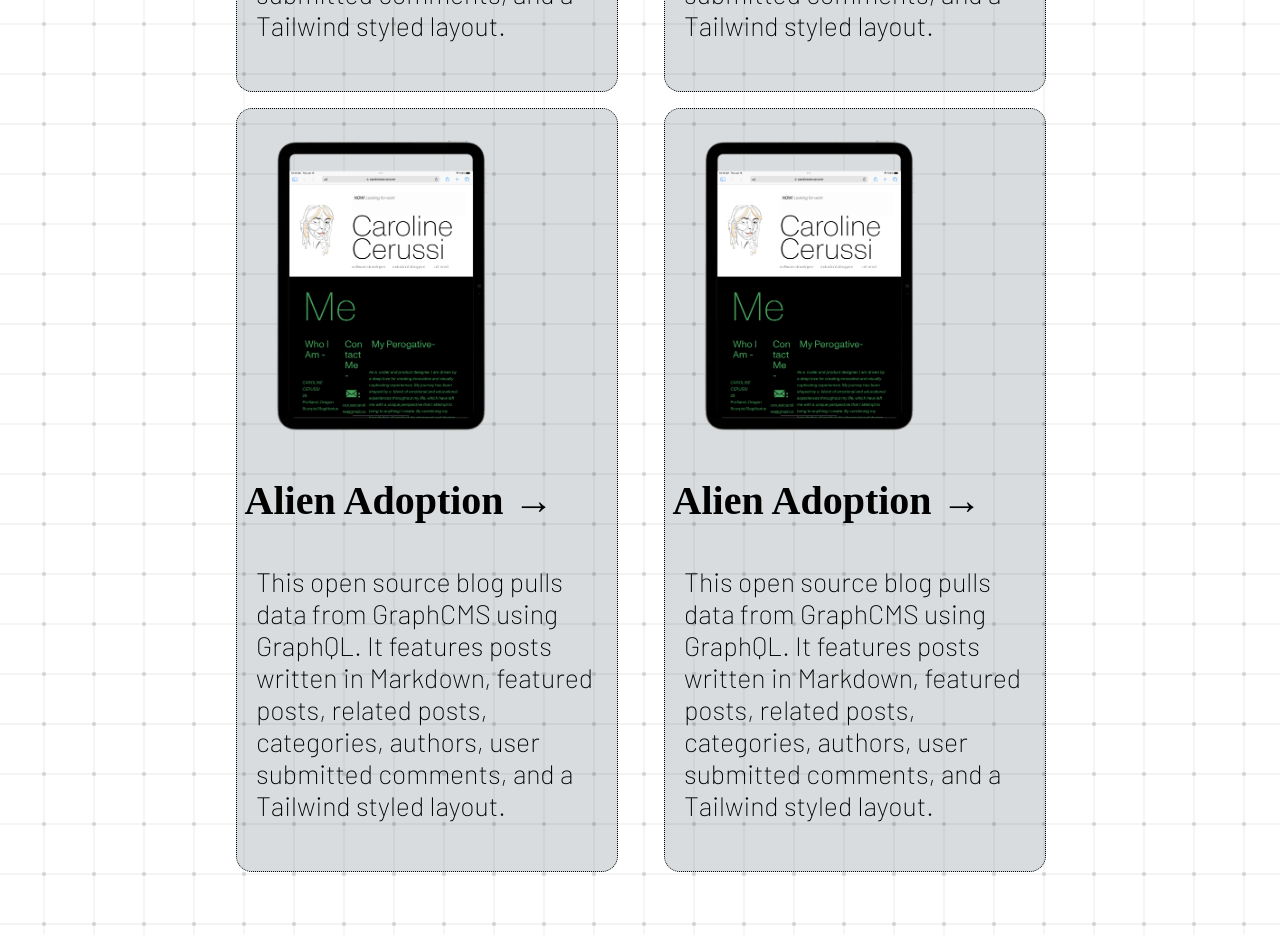
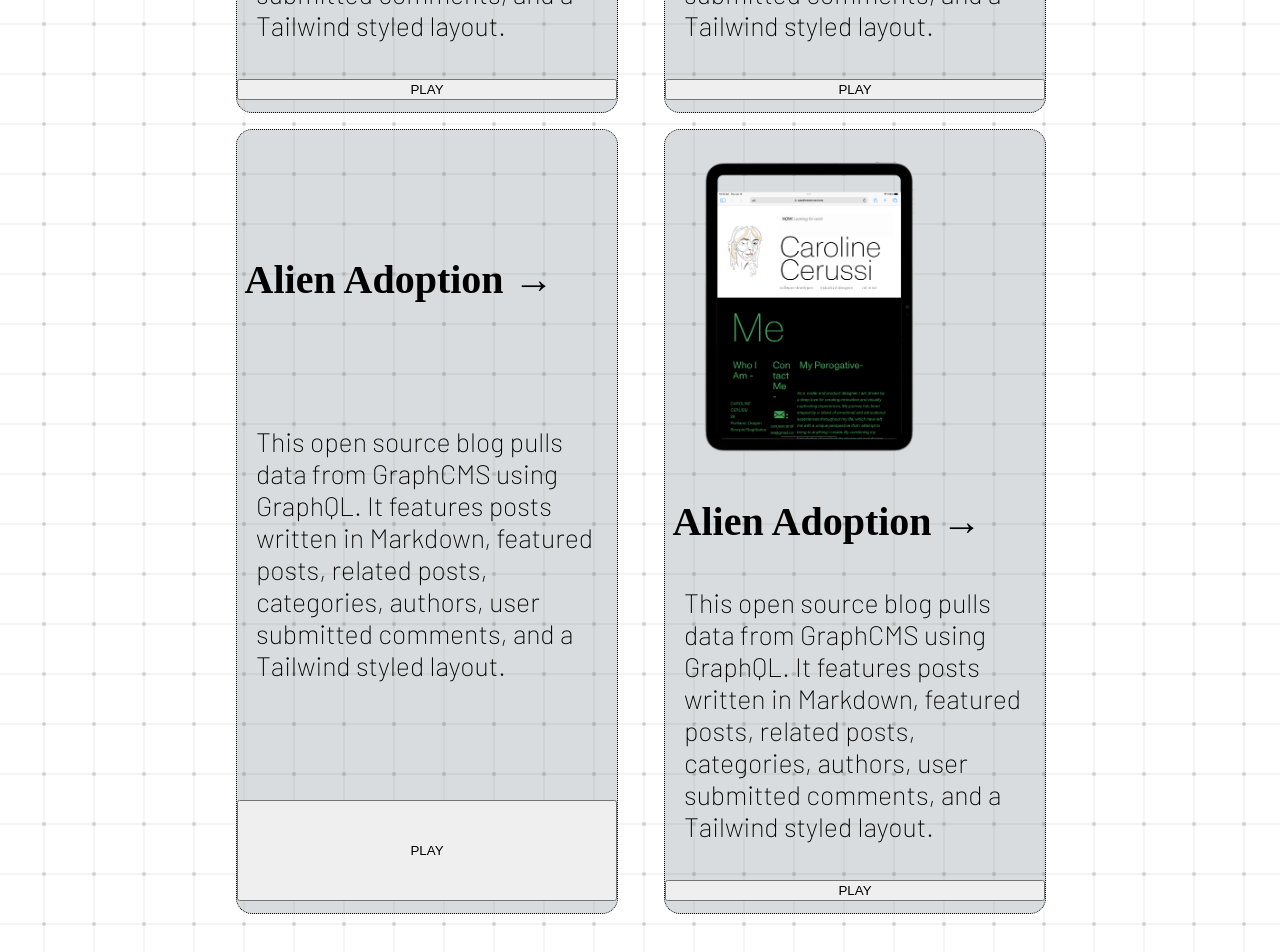
Before and after one commit to carolinecerussi/Personal-Site, a React (Create React App) app: page / in a window 1280 px wide. Shown: the part 3020-3972 px from the top of the page. Built offline with nearby package versions, Linux system fonts and the light colour scheme; a web font is replaced by a local one.

Commit message:
add pop up element to project descriptions

```diff
--- a/package.json
+++ b/package.json
@@ -10,6 +10,7 @@
     "react": "^18.2.0",
     "react-dom": "^18.2.0",
     "react-scripts": "5.0.1",
+    "reactjs-popup": "^2.0.5",
     "web-vitals": "^2.1.4"
   },
   "scripts": {
--- a/src/App.js
+++ b/src/App.js
@@ -4,6 +4,9 @@ import AboutMe from '../src/AboutMe';
 import Home from './Home';
 import Back from './Back';
 import Grids from './Components/ProjectGrid';
+import 'reactjs-popup/dist/index.css';
+import Pop from './Components/Pop';
+
 
 function App() {
 
@@ -11,11 +14,9 @@ function App() {
   return (
 <React.Fragment>
 <Home />
-
   <Header />
   <AboutMe />
   <Grids />
-
 </React.Fragment>
   );
 }
--- /dev/null
+++ b/src/Components/Pop.js
@@ -0,0 +1,48 @@
+import React from 'react';
+import Popup from 'reactjs-popup';
+import ipad from '../img/ipad.png';
+import 'reactjs-popup/dist/index.css';
+
+
+const popStyle = {
+padding:'15%',
+width:'100%',
+backgroundColor:'white',
+
+}
+
+const popButtonStyle ={
+width:'100%',
+justifyContent:'center',
+
+borderColor:'transparent',
+backgroundColor:'transparent',
+
+}
+
+
+
+function Pop(){
+    return (
+        <React.Fragment>
+            <div className="popUp" style={popButtonStyle}>
+  <Popup  trigger={<button>VIDEO</button>} position="top center">
+    {close => (
+      <div className="openBox" style={popStyle}>
+ALIEN ADOPTION  <iframe class="embed-responsive-item" width="100%" height="100%" src="https://www.youtube.com/embed/qN3OueBm9F4?autoplay=1" frameborder="0px" allowFullScreen ></iframe>   <a className="close" onClick={close}>
+          &times;
+        </a>
+      </div>
+    )}
+
+  </Popup>
+</div>
+  </React.Fragment>
+
+
+
+)
+    };
+
+
+    export default  Pop;
--- a/src/Components/ProjectGrid.js
+++ b/src/Components/ProjectGrid.js
@@ -1,9 +1,8 @@
 
 import React from "react";
 import '../css/grid.css';
-import iphone from "../img/iphone.png";
 import ipad from "../img/ipad.png";
-
+import Popup from "reactjs-popup";
 function Grids() {
 
   return (
@@ -20,9 +19,22 @@ function Grids() {
                   <img alt="ipad" className="portfolio__img" src={ipad} />
 
                   <h1 className="portfolio__title hover-underline-animation">
-                        <a href="https://graphql-nextjs-blog-pink.vercel.app/" className="portfolio__link">Alien Adoption →</a></h1>
+                    <a href="https://graphql-nextjs-blog-pink.vercel.app/" className="portfolio__link">Personal Website →</a></h1>
 
                   <p className="portfolio__text">This open source blog pulls data from GraphCMS using GraphQL. It features posts written in Markdown, featured posts, related posts, categories, authors, user submitted comments, and a Tailwind styled layout.</p>
+
+                  <Popup trigger={<button>PLAY</button>} position="top center">
+                    {close => (
+                      <div className="openBox" >
+                        ALIEN ADOPTION  <iframe class="embed-responsive-item" width="400px" height="400px" src="https://www.youtube.com/embed/qN3OueBm9F4?autoplay=1" frameborder="0px" allowFullScreen ></iframe>   <a className="close" onClick={close}>
+                          &times;
+                        </a>
+                      </div>
+                    )}
+
+                  </Popup>
+
+
                 </div></div></div></div>
 
             <div className="portfolio__content">
@@ -35,6 +47,17 @@ function Grids() {
                     <a href="https://graphql-nextjs-blog-pink.vercel.app/" className="portfolio__link">Alien Adoption →</a></h1>
 
                   <p className="portfolio__text">This open source blog pulls data from GraphCMS using GraphQL. It features posts written in Markdown, featured posts, related posts, categories, authors, user submitted comments, and a Tailwind styled layout.</p>
+
+                  <Popup trigger={<button>PLAY</button>} position="top center">
+                    {close => (
+                      <div className="openBox" >
+                        ALIEN ADOPTION  <iframe class="embed-responsive-item" width="400px" height="400px" src="https://www.youtube.com/embed/qN3OueBm9F4?autoplay=1" frameborder="0px" allowFullScreen ></iframe>   <a className="close" onClick={close}>
+                          &times;
+                        </a>
+                      </div>
+                    )}
+
+                  </Popup>
                 </div></div></div></div>
 
 
@@ -44,12 +67,28 @@ function Grids() {
               <div className="portfolio__box"><div className="portfolio__group">
 
                 <div className="portfolio__text-section">
-                                              <img alt="ipad" className="portfolio__img" src={ipad} />
+                  <div className="video">
+
+                    <div id="headerPopup" class="mfp-hide embed-responsive embed-responsive-21by9">
+
+                    </div>
+
+                  </div>
 
                   <h1 className="portfolio__title hover-underline-animation">
                     <a href="https://graphql-nextjs-blog-pink.vercel.app/" className="portfolio__link">Alien Adoption →</a></h1>
 
                   <p className="portfolio__text">This open source blog pulls data from GraphCMS using GraphQL. It features posts written in Markdown, featured posts, related posts, categories, authors, user submitted comments, and a Tailwind styled layout.</p>
+                  <Popup trigger={<button>PLAY</button>} position="top center">
+                    {close => (
+                      <div className="openBox" >
+                        ALIEN ADOPTION  <iframe class="embed-responsive-item" width="400px" height="400px" src="https://www.youtube.com/embed/qN3OueBm9F4?autoplay=1" frameborder="0px" allowFullScreen ></iframe>   <a className="close" onClick={close}>
+                          &times;
+                        </a>
+                      </div>
+                    )}
+
+                  </Popup>
                 </div></div></div></div>
 
 
@@ -63,12 +102,24 @@ function Grids() {
                     <a href="https://graphql-nextjs-blog-pink.vercel.app/" className="portfolio__link">Alien Adoption →</a></h1>
 
                   <p className="portfolio__text">This open source blog pulls data from GraphCMS using GraphQL. It features posts written in Markdown, featured posts, related posts, categories, authors, user submitted comments, and a Tailwind styled layout.</p>
+                  <Popup trigger={<button>PLAY</button>} position="top center">
+                    {close => (
+                      <div className="openBox" >
+                        ALIEN ADOPTION  <iframe class="embed-responsive-item" width="400px" height="400px" src="https://www.youtube.com/embed/qN3OueBm9F4?autoplay=1" frameborder="0px" allowFullScreen ></iframe>   <a className="close" onClick={close}>
+                          &times;
+                        </a>
+                      </div>
+                    )}
+
+                  </Popup>
+
                 </div></div></div></div>
           </div>
         </div>
       </div>
 
     </React.Fragment>
-    )}
+  )
+}
 
 export default Grids;
--- a/src/css/grid.css
+++ b/src/css/grid.css
@@ -187,3 +187,11 @@ text-align: center;
 			mask-composite: exclude;
 	pointer-events: none;
 }
+
+
+div.video {
+    background-color: transparent;
+    border-radius: 50pt;
+    justify-content: center;
+
+}
```
Also changed, not shown: 1 other file (tests, documents, lock files or other folders). Lines whose indentation alone changed are shown as unchanged.
